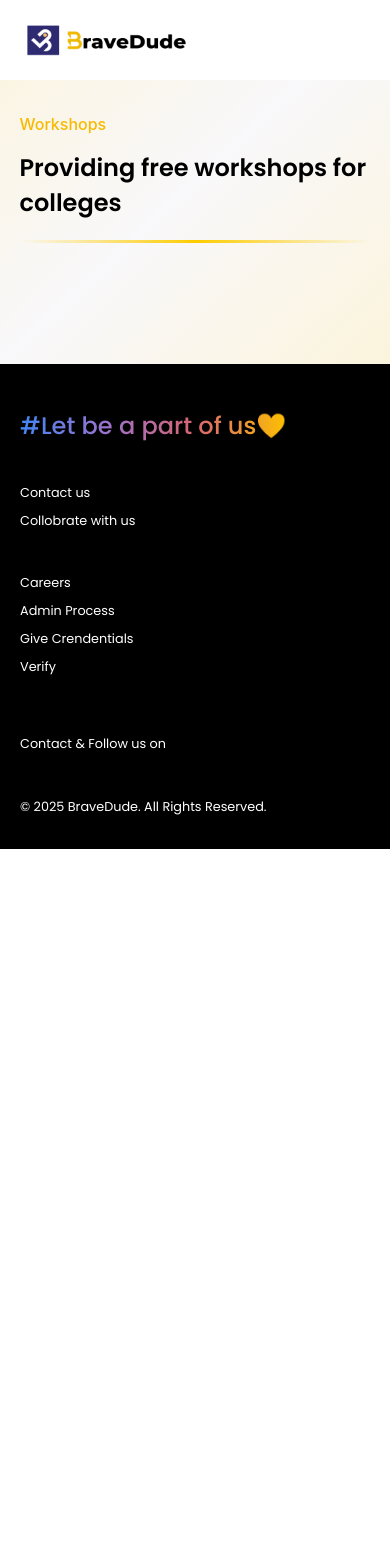
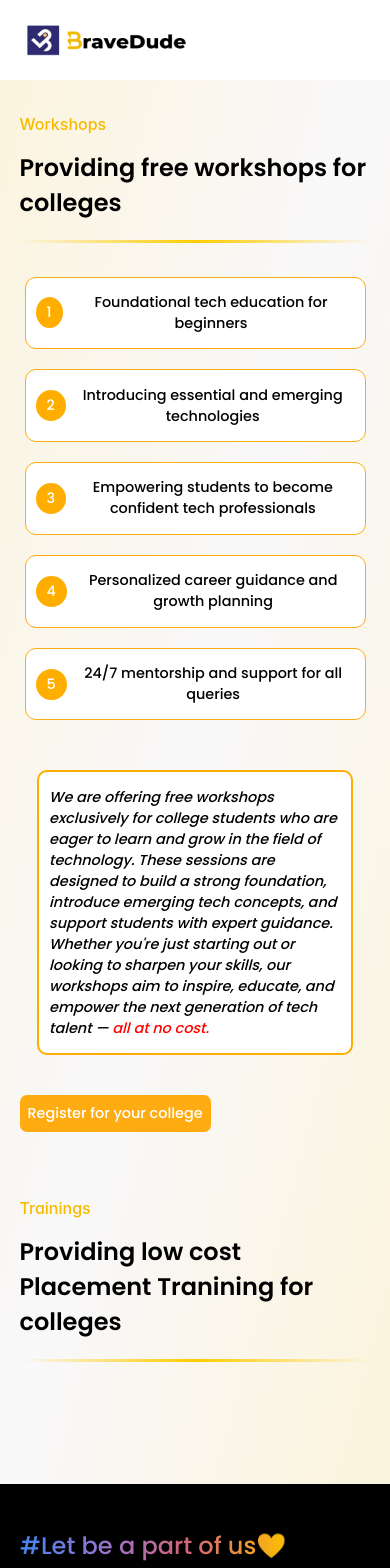
Before and after one commit to suryasuke/bravedude, a React (Create React App) app in the folder app/Client/: page /College-event in a window 390 px wide. Shown: the top 1568 px of the page. Before the commit the page ends 849 px from the top, so only its background shows below. Built offline with nearby package versions, Linux system fonts and the light colour scheme; some icons are missing.

Commit message:
added latest src

```diff
--- /dev/null
+++ b/app/Client/src/API/Workshop.js
@@ -0,0 +1,8 @@
+import axios from 'axios'
+const baseURL = 'http://localhost:4000/workshop'
+
+export const submitData = async (value)=>{
+console.log('value in api' , value)
+return await axios.post(`${baseURL}/register` , value);
+
+}
--- a/app/Client/src/assets/items.js
+++ b/app/Client/src/assets/items.js
@@ -24,7 +24,7 @@
                     {
         label: 'College Events',
         items: [
-          { label: 'Workshops', url: '/College-event' },
+          { label: 'Free Workshops', url: '/College-event' },
           { label: 'Training', url: '/College-event' },
           { label: 'Hands on training', url: '/College-event' },
           { label: 'Live Projects', url: '/College-event' },
--- /dev/null
+++ b/app/Client/src/assets/workshop.js
@@ -0,0 +1,9 @@
+const workshop = [
+  "Foundational tech education for beginners",
+  "Introducing essential and emerging technologies",
+  "Empowering students to become confident tech professionals",
+  "Personalized career guidance and growth planning",
+  "24/7 mentorship and support for all queries"
+];
+
+export default workshop;
--- a/app/Client/src/components/Feedbacks/Feedbacks.css
+++ b/app/Client/src/components/Feedbacks/Feedbacks.css
@@ -117,7 +117,7 @@ border: 1px solid rgba(0, 0, 0, 0.2);
  display: none;
 }
 .feed-container{
-  padding: 20px 0px;
+  padding: 10px 0px;
 }
 .feed-container h1{
   font-size: 1.6rem;
--- a/app/Client/src/components/Navbar/Navbar.css
+++ b/app/Client/src/components/Navbar/Navbar.css
@@ -32,7 +32,7 @@
   }
 
   .p-megamenu .p-menuitem-link:hover .p-menuitem-text {
-  color: rgb(227, 178, 0) !important;
+  color: rgb(193, 156, 24) !important;
   font-weight: 500;
 
 }
@@ -218,7 +218,7 @@ opacity: 0 ;
   }
   .menus-mobile{
     position: absolute;
-    top: 10%;
+    top: 11%;
     left : 0;
     border-top: 1px solid black;
     z-index: 989898;
--- a/app/Client/src/pages/Colleges/Colleges.css
+++ b/app/Client/src/pages/Colleges/Colleges.css
@@ -1,11 +1,201 @@
 .college-container{
     padding: 9% 3.5%;
     background: linear-gradient(to bottom right, #fbf4dc, #f9f8fa, #fbf4dc);
+    position: relative;
+}
+.container-of-workshop{
+  display: flex;
+  padding-top: 40px;
+  gap: 20px;
+}
+.workshop-card{
+  background-color: white;
+  border: 3px solid rgb(255, 200, 0);
+  padding: 0px 10px;
+  font-family: 'poppins',sans-serif;
+  text-align: center;
+  font-weight: 500;
+  gap: 5px;
+  display: flex;align-items: center;
+  border-radius: 11px;
+  box-shadow: 0 0 10px solid rgb(255, 174, 0);
+}
+.workshop-card span{
+  background-color: rgb(255, 174, 0);
+padding:  5px 11px;
+display: flex;
+align-items: center;
+justify-content:center;
+border-radius: 52%;
+font-weight: 500;
+color: white;
+}
+.workshop-second-card{
+  width: 90%;
+ padding: 0 10px;
+  border-radius: 10px;
+  background-color: white;
+  border: 2px solid rgb(255, 174, 0);
+  margin: 40px auto;
+  font-size: 1rem;font-family: 'poppins',sans-serif;
+  font-weight: 500;
+  font-style: italic;
+
+}
+.first-workshop{
+  padding-bottom:50px ;
+}
+.rgstr-for-workshop{
+  background-color: rgb(255, 172, 19);
+  color: rgb(255, 255, 255);
+  padding: 10px 10px;
+  outline: none;
+  border: none;
+  font-family: 'poppins' , sans-serif;
+  font-size: 1rem;
+  font-weight: 500;
+  border-radius: 7px;
+  transition: 0.3s ease ;
+}
+.rgstr-for-workshop:hover{
+  background-color: transparent;
+  border: 2px solid rgb(255, 172, 19);
+  color: rgb(255, 172, 19);
+}
+.workshop-form-container{
+  position:relative;
+  height: 100%;
+  width: 100%;
+  background-color: black;
+  top: 0;
+  left: 0;
+}
+.Register-workshop{
+  background-color: white;
+  padding: 20px 20px;
+  display: flex;
+  flex-direction: column;
+  z-index: 99999;
+  width: 30%;
+  position:fixed;
+  border-radius: 9px;
+  pointer-events: all;
+  font-family: 'poppins', sans-serif;
+  top: 30%;
+  left: 35%;
+  gap: 10px;
+}
+.register-button{
+  width: 100%;
+  background-color: rgb(255, 191, 0);
+  border-radius: 7px;
+  color: rgb(255, 255, 255);
+  font-family: 'poppins' , sans-serif;
+  padding: 10px 10px;
+  border-radius: 7px;
+  font-weight: 500;
+  border: none;
+
+}
+.register-button:hover{
+  background-color: white;
+  color: rgb(255, 172, 19);
+  border: 2px solid rgb(255, 172, 19);
+}
+.form-overlay-workshop{
+  z-index: 9999;
+  position: absolute;
+  width: 100%;
+  height: 100%;
+  background-color: rgba(0, 0, 0, 0.637);
+  top: 0;
+  left: 0;
+}
+.container-active{
+  z-index: 99;
+  user-select: none;
+  pointer-events: none;
+  overflow-y: unset;
+}
+.head-workshop{
+  display: flex;
+  justify-content: space-between;
+  padding: 0px 10px;
+  margin-top: 0px;
+
+}
+.head-workshop span:hover{
+  cursor: pointer;
+}
+.head-workshop span{
+  color: rgb(255, 191, 0);
+}
+.head-workshop{
+  font-size: 1.3rem;
+  font-weight: 500;
+}
+.Register-workshop input{
+  font-family: 'poppins' ,sans-serif;
+  padding: 10px 10px;
+  border-radius: 7px;
+  border: 2px solid rgb(255, 172, 19);
+  outline: none;
+
+}
+.Register-workshop input::placeholder{
+  text-align: center;
 }
 
 @media screen and (max-width:768px) {
     .college-container{
       padding: 25% 5%;
     }
+    .container-of-workshop{
+  display: flex;
+  padding: 10px 5px;
+  flex-direction: column;
+  gap: 20px;
+}
+.workshop-second-card{
+  width: 90%;
+ padding: 0 10px;
+  border-radius: 10px;
+  background-color: white;
+  border: 2px solid rgb(255, 174, 0);
+  margin: 40px auto;
+  font-size: 0.9rem;font-family: 'poppins',sans-serif;
+  font-weight: 500;
+  font-style: italic;
 
 }
+.rgstr-for-workshop{
+  background-color: rgb(255, 172, 19);
+  color: rgb(255, 255, 255);
+  padding: 8px 8px;
+  outline: none;
+  border: none;
+  font-family: 'poppins' , sans-serif;
+  font-size: 0.9rem;
+  font-weight: 500;
+  border-radius: 7px;
+  transition: 0.3s ease ;
+}
+.Register-workshop{
+  background-color: white;
+
+  display: flex;
+  flex-direction: column;
+  z-index: 99999;
+  width: 90%;
+  position:fixed;
+  border-radius: 9px;
+  pointer-events: all;
+  font-family: 'poppins', sans-serif;
+  top: 30%;
+  left: 5%;
+  gap: 10px;
+}.workshop-card{
+  font-size: 0.9rem;
+  border: 1px solid rgb(255, 172, 19);
+}
+}
--- a/app/Client/src/pages/Colleges/Colleges.jsx
+++ b/app/Client/src/pages/Colleges/Colleges.jsx
@@ -1,14 +1,103 @@
-import React from 'react'
+import React, { useState } from 'react'
 import './Colleges.css'
 import WorkspacePremiumIcon from '@mui/icons-material/WorkspacePremium';
+import workshop from '../../assets/workshop'
+import CancelIcon from '@mui/icons-material/Cancel';
+import { submitData } from '../../API/Workshop'
 
 function Colleges() {
+
+  const [form , setForm] = useState(false);
+  const [details, setDetails] = useState({
+    name : '',
+    email :'',
+    F_name:'',
+    contact:''
+  })
+
+  function handleClick(e){
+   e.preventDefault();
+   console.log("clicked the form" , details)
+   const result = submitData(details);
+   console.log(result);
+   setForm();
+   setDetails({
+    name :'',
+    email :'',
+    contact :'',
+    F_name :''
+   })
+  }
+
+  const handlechange = (e)=>{
+   const {name,value} = e.target;
+   setDetails((prev)=>{
+  return {
+    ...prev , [name] :value
+  }
+   })
+
+  }
   return (
-    <div className='college-container'>
+
+
+      <div className={`college-container ${form ? 'container-active' : ''}`}>
+        {
+          form && <div className='form-overlay-workshop'></div>
+        }
+
+       {
+     form &&
+
+          <form onSubmit={handleClick} className={`Register-workshop ${form ? 'active-form' :''}`}>
+           <p className='head-workshop'>Fill the form<span onClick={()=>{
+            setForm((prev)=>{
+              return !prev
+            })
+           }}><CancelIcon/></span></p>
+           <input type='text' placeholder='College Name' value={details.name} onChange={handlechange} name='name'/>
+           <input type='text' placeholder='Faculty name'  value={details.F_name} onChange={handlechange} name='F_name'/>
+           <input type='text' placeholder='college mail'  value={details.email} onChange={handlechange} name='email'/>
+           <input type='text' placeholder='contact Number'   value={details.contact} onChange={handlechange} name='contact'/>
+           <button className='register-button' type='submit'>Submit</button>
+          </form>
+
+     }
+
+      <div className='first-workshop'>
       <p className='p-class-fst-intern'>Workshops</p>
       <p className='p-class-scnd-intern'>Providing free workshops for colleges <span><WorkspacePremiumIcon className='workshop-icon'/></span><hr className='hr-contact'/></p>
-    </div>
-  )
+      <div className='container-of-workshop'>
+    {
+      workshop.map((workshop,index)=>{
+        return (
+          <div className='workshop-card'>
+            <span>{index+1}</span><p>{' '}{workshop}</p>
+          </div>
+        )
+      })
+
+    }
+      </div>
+      <div className='workshop-second-card'>
+        <p>We are offering free workshops exclusively for college students who are eager to learn and grow in the field of technology. These sessions are designed to build a strong foundation, introduce emerging tech concepts, and support students with expert
+          guidance. Whether you're just starting out or looking to sharpen your skills, our workshops aim to inspire, educate, and empower
+          the next generation of tech talent — <span style={{color : 'red'}}>all at no cost.</span></p>
+      </div>
+      <button  onClick={()=> setForm((prev)=>{
+        return !prev
+      })} className='rgstr-for-workshop'>Register for your college</button>
+
+      </div>
+
+
+     <div>
+        <p className='p-class-fst-intern'>Trainings</p>
+        <p className='p-class-scnd-intern'>Providing low cost Placement Tranining for colleges<hr className='hr-contact'/></p>
+     </div>
+
+  </div>
+)
 }
 
 export default Colleges
--- a/app/Client/src/pages/Events/Events.css
+++ b/app/Client/src/pages/Events/Events.css
@@ -43,7 +43,7 @@
   font-family: 'poppins' , sans-serif;
   background: #fff;
   border-radius: 10px;
-  box-shadow: 0 4px 10px rgba(0, 0, 0, 0.08);
+  border: 0.9px solid  rgba(247, 183, 9, 0.8);
   padding: 10px 20px;
   transition: transform 0.2s ease, box-shadow 0.2s ease;
   display: flex;
--- a/app/Client/src/pages/Hero/Hero.css
+++ b/app/Client/src/pages/Hero/Hero.css
@@ -251,14 +251,14 @@ filter: blur(200px);
 
         flex-direction: column-reverse;
         text-align: center;
-        padding: 10% 38px 40px 38px;
+        padding: 10% 38px 5px 38px;
         background-color: #f8f8f8;
 }
   .home-container {
 
   font-family: 'Poppins', 'Segoe UI', sans-serif;
   color: #1e293b;
-  background: #ffffff;
+  background: #f8f8f8;
 
 
 }
```
Also changed, not shown: app/Client/src/components/founderMesg/FounderMesg.css (+26 -0 lines), app/Client/src/components/popular/Popular.css (+5 -4 lines), app/Client/src/ui/background.css (+4 -5 lines).
